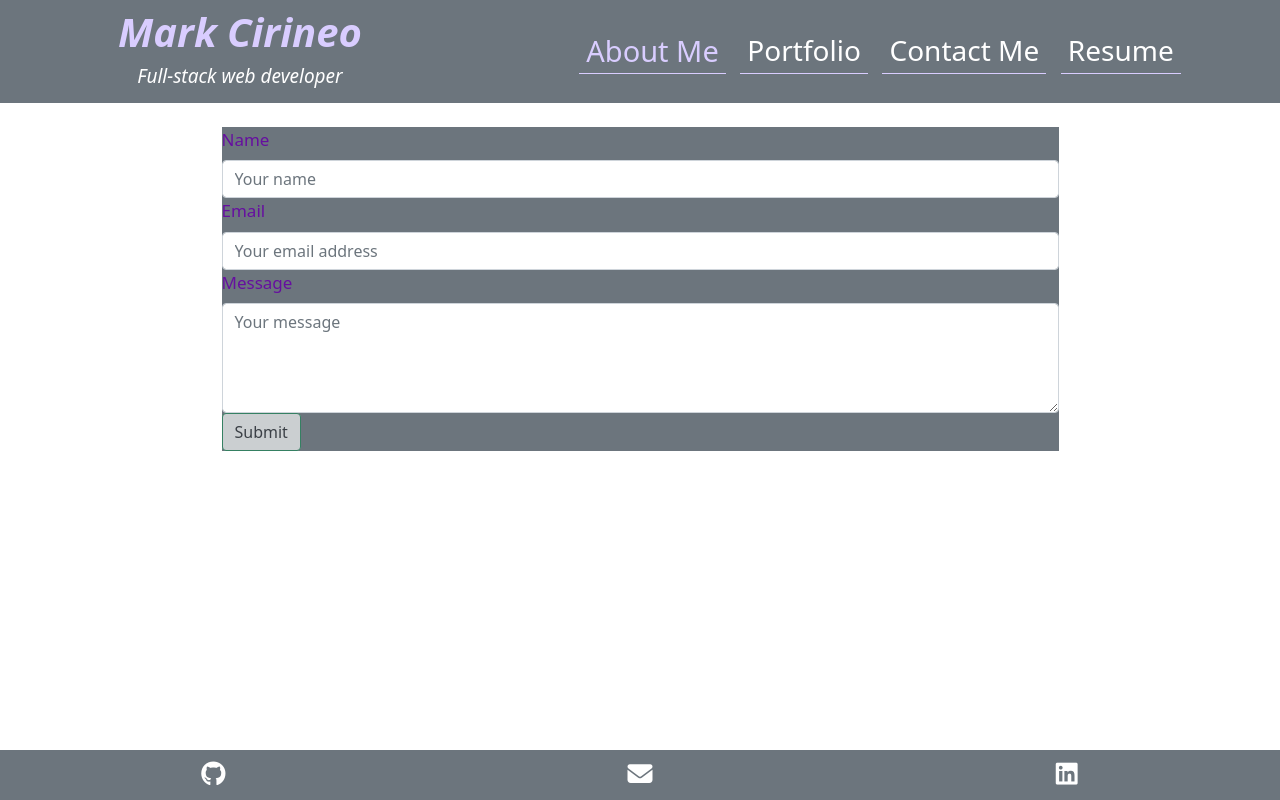
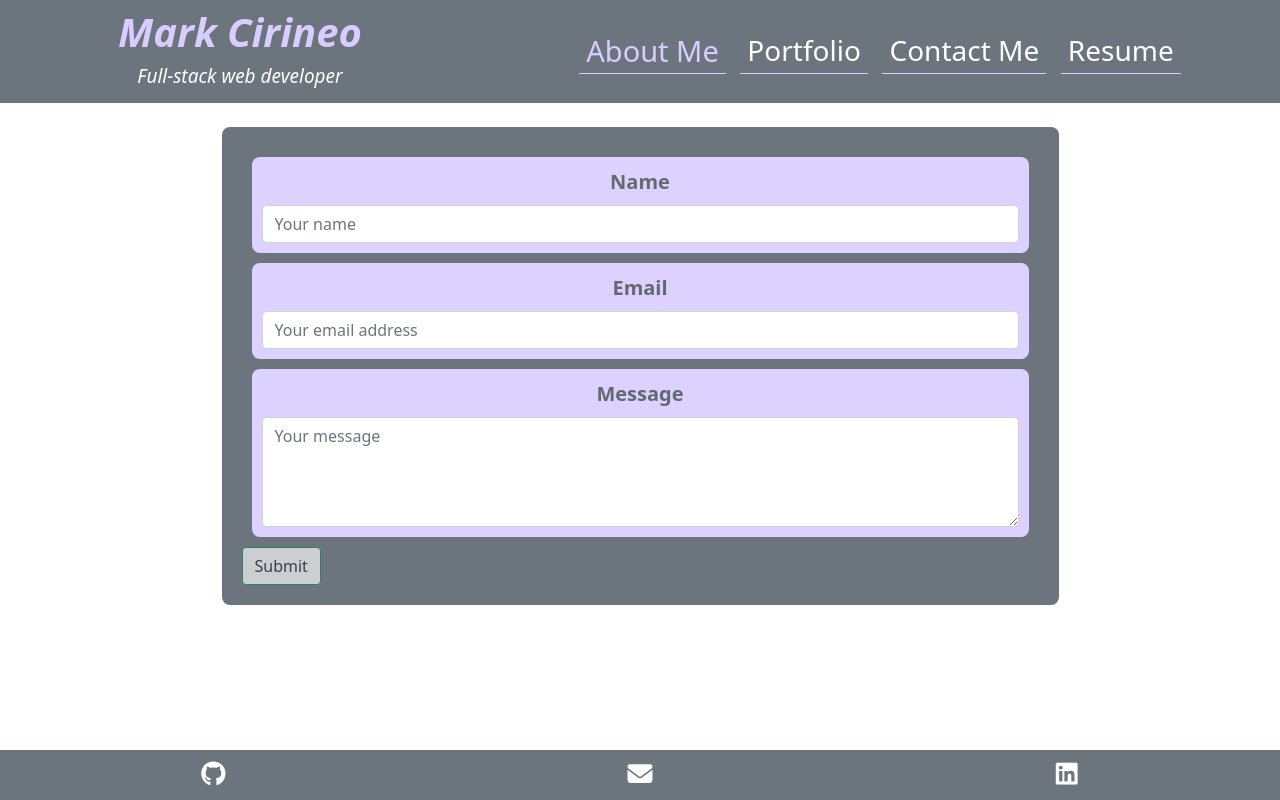
Before and after one commit to MarkCirineo/react-portfolio, a React (Create React App) app: page /#/contact-me in a window 1280 px wide. Built offline with nearby package versions, Linux system fonts and the light colour scheme; no server answers.

Commit message:
added custom styling to the input section of the form

```diff
--- a/src/components/pages/contact-me/contact-me.css
+++ b/src/components/pages/contact-me/contact-me.css
@@ -12,12 +12,27 @@ h4 {
     color: #660fa0;
 }
 
+.contact-me-div {
+    padding: 20px;
+    border-radius: 8px;
+    /* color: #626a70; */
+}
+
+.form-group {
+    background-color: #dcd1ff;
+    margin: 10px;
+    padding: 10px;
+    border-radius: 8px;
+    text-align: center;
+}
+
+.form-label {
+    color: #626a70;
+    font-size: 20px;
+    font-weight: 600;
+
+}
+
 button {
     background-color: #936fff !important;
 }
-
-label {
-    color: #660fa0;
-    font-size: 17px;
-    font-weight: 400;
-}
```
